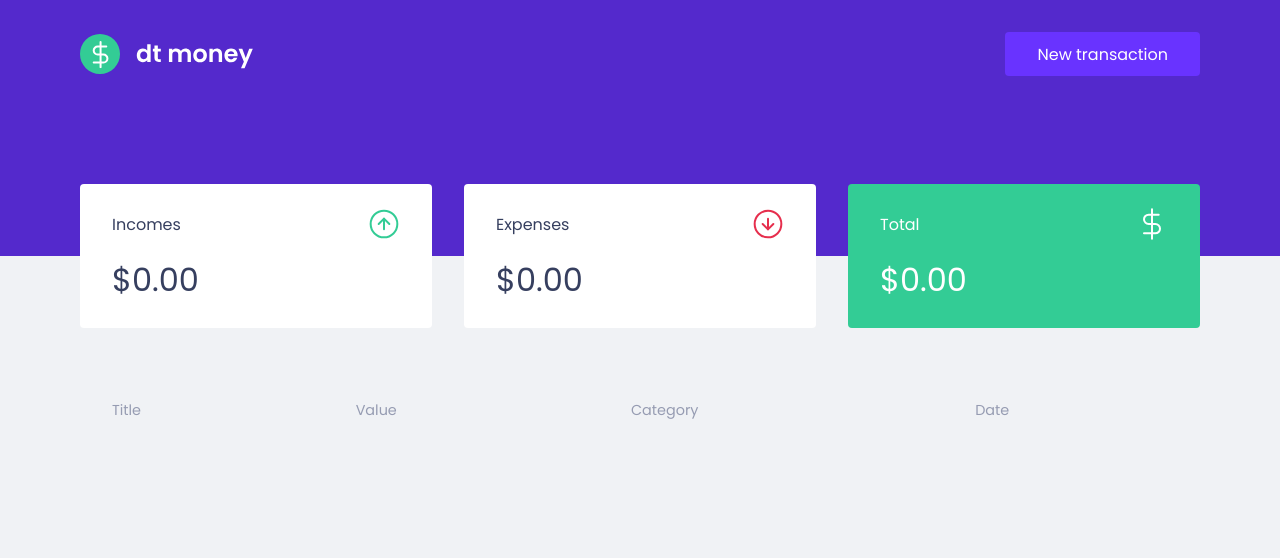
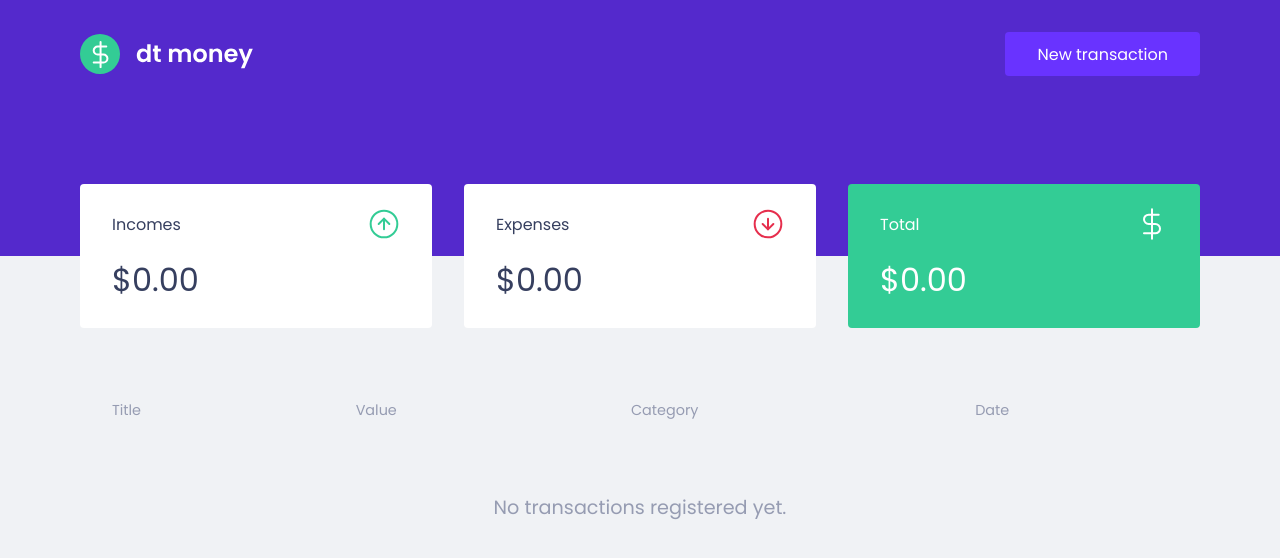
Before and after one commit to ericksilvadev/dt-money, a React (Vite) app: page / in a window 1280 px wide. Shown: the top 558 px of the page. Built offline with nearby package versions, Linux system fonts and the light colour scheme.

Commit message:
add function to delete transactions

```diff
--- a/src/components/Dashboard/index.tsx
+++ b/src/components/Dashboard/index.tsx
@@ -32,6 +32,9 @@ export function Dashboard() {
           />
         </SumaryContent>
         <TransactionsTable />
+        {!transactions.length && (
+          <p className="no-transactions">No transactions registered yet.</p>
+        )}
       </Content>
     </Container>
   );
--- a/src/components/Dashboard/styles.ts
+++ b/src/components/Dashboard/styles.ts
@@ -8,6 +8,12 @@ export const Container = styled.main`
 export const Content = styled.div`
   max-width: 1120px;
   margin: 0 auto;
+
+  .no-transactions {
+    text-align: center;
+    color: var(--text);
+    font-size: 1.2rem;
+  }
 `;
 
 export const SumaryContent = styled.div`
--- a/src/components/NewTransactionModal/index.tsx
+++ b/src/components/NewTransactionModal/index.tsx
@@ -6,16 +6,8 @@ import { FormContainer, TransactionTypeContainer } from './styles';
 import closeIcon from '../../assets/close.svg';
 import incomeIcon from '../../assets/income.svg';
 import outcomeIcon from '../../assets/outcome.svg';
-import { FormEvent, useContext, useState } from 'react';
+import { useContext, useState } from 'react';
 import { TransactionsContext } from '../../context/TransactionsContext';
-
-interface ITransaction {
-  title: string;
-  value: number | null;
-  category: string;
-  date: number;
-  type: string;
-}
 
 const initialValues = {
   title: '',
@@ -46,6 +38,7 @@ export function NewTransactionModal() {
           ...values,
           date: Date.now(),
           type: transactionType,
+          id: Math.random().toString(36).substr(2, 9),
         },
       ]);
       setIsModalOpen(false);
--- a/src/components/TransactionsTable/index.tsx
+++ b/src/components/TransactionsTable/index.tsx
@@ -1,10 +1,20 @@
 import { useContext } from 'react';
+
 import { TransactionsContext } from '../../context/TransactionsContext';
 import { Container } from './styles';
+import closeIcon from '../../assets/close.svg';
 
 export const TransactionsTable = () => {
-  const { transactions } = useContext(TransactionsContext);
-  // if (!transactions.length) return <div>loading...</div>;
+  const { transactions, setTransactions } = useContext(TransactionsContext);
+
+  const handleTransactionDelete = (id: string) => {
+    const filterdTransactions = transactions.filter(
+      (transaction) => transaction.id !== id
+    );
+
+    setTransactions(filterdTransactions);
+  };
+
   return (
     <Container>
       <table>
@@ -34,6 +44,13 @@ export const TransactionsTable = () => {
                   {new Intl.DateTimeFormat('en-US').format(
                     new Date(transaction.date)
                   )}
+
+                  <button
+                    type="button"
+                    onClick={() => handleTransactionDelete(transaction.id)}
+                  >
+                    <img src={closeIcon} alt="Close modal" />
+                  </button>
                 </td>
               </tr>
             );
--- a/src/components/TransactionsTable/styles.ts
+++ b/src/components/TransactionsTable/styles.ts
@@ -25,6 +25,21 @@ export const Container = styled.div`
 
       &:last-child {
         border-radius: 0 0.25rem 0.25rem 0;
+
+        display: flex;
+        justify-content: space-between;
+
+        button {
+          display: flex;
+          align-items: center;
+          background: none;
+          border: none;
+          transition: filter 0.2s;
+
+          &:hover {
+            filter: brightness(0.8);
+          }
+        }
       }
 
       &.withdraw {
--- a/src/context/TransactionsContext.tsx
+++ b/src/context/TransactionsContext.tsx
@@ -10,6 +10,7 @@ interface ITransaction {
   category: string;
   date: number;
   type: string;
+  id: string;
 }
 
 interface ITransactionsContext {
```
